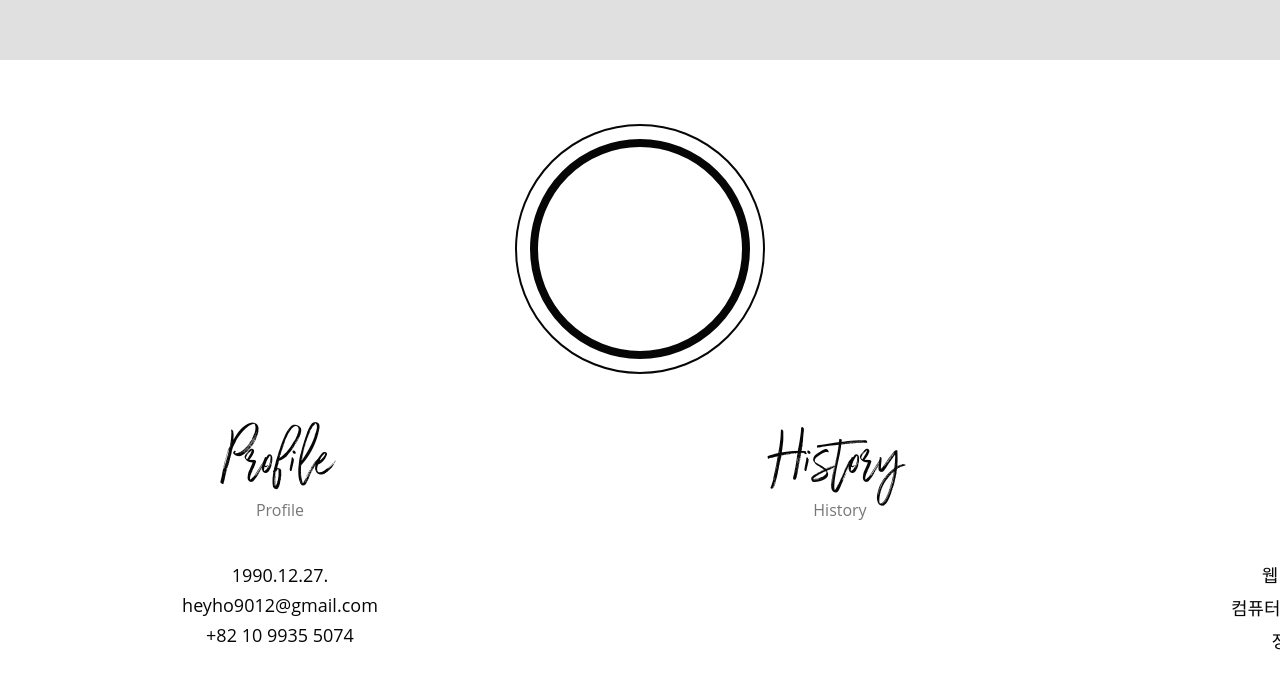
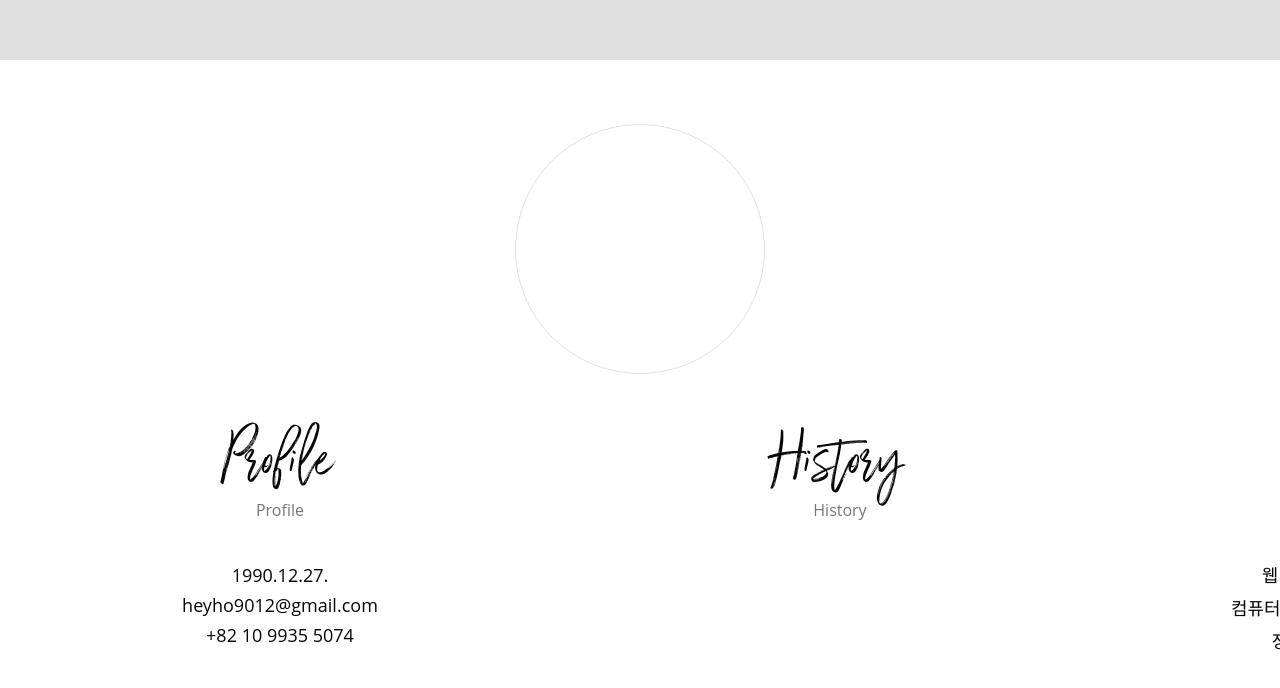
Before and after one commit to heyho9012/john, a plain HTML site: page html/main.html in a window 1280 px wide. Shown: the part 1540-2228 px from the top of the page. Drawn offline with Linux system fonts and the light colour scheme; a web font is replaced by a local one.

Commit message:
1218 modified css

```diff
--- a/scss/main.scss
+++ b/scss/main.scss
@@ -66,9 +66,7 @@ section{width:100%;height:auto;}
     .fix_menu.real_fix{position:fixed;right:60px;opacity:1;}
 //------------------------------------------------------------------------------
 #aboutCon{position:relative;padding-top:64px;}
-.my_image{position:relative;width:250px;height:250px;margin:auto;box-sizing:border-box;border-radius:100%;border:2px solid #060606;margin-bottom:1rem;
-    &:after,&::after{content:"";display:block;position:absolute;top:50%;left:50%;transform:translate(-50%, -50%);width:220px;height:220px;border:8px solid #060606;border-radius:100%;box-sizing:border-box;}
-}
+.my_image{position:relative;width:250px;height:250px;margin:auto;box-sizing:border-box;border-radius:100%;border:1.5px solid #e0e0e0;margin-bottom:1rem;}
 .about_list{width:1680px;height:720px;margin:auto;
     ul{width:100%;height:100%;
         li{float:left;width:33.333333%;height:100%;
```
Also changed, not shown: css/main.css.
